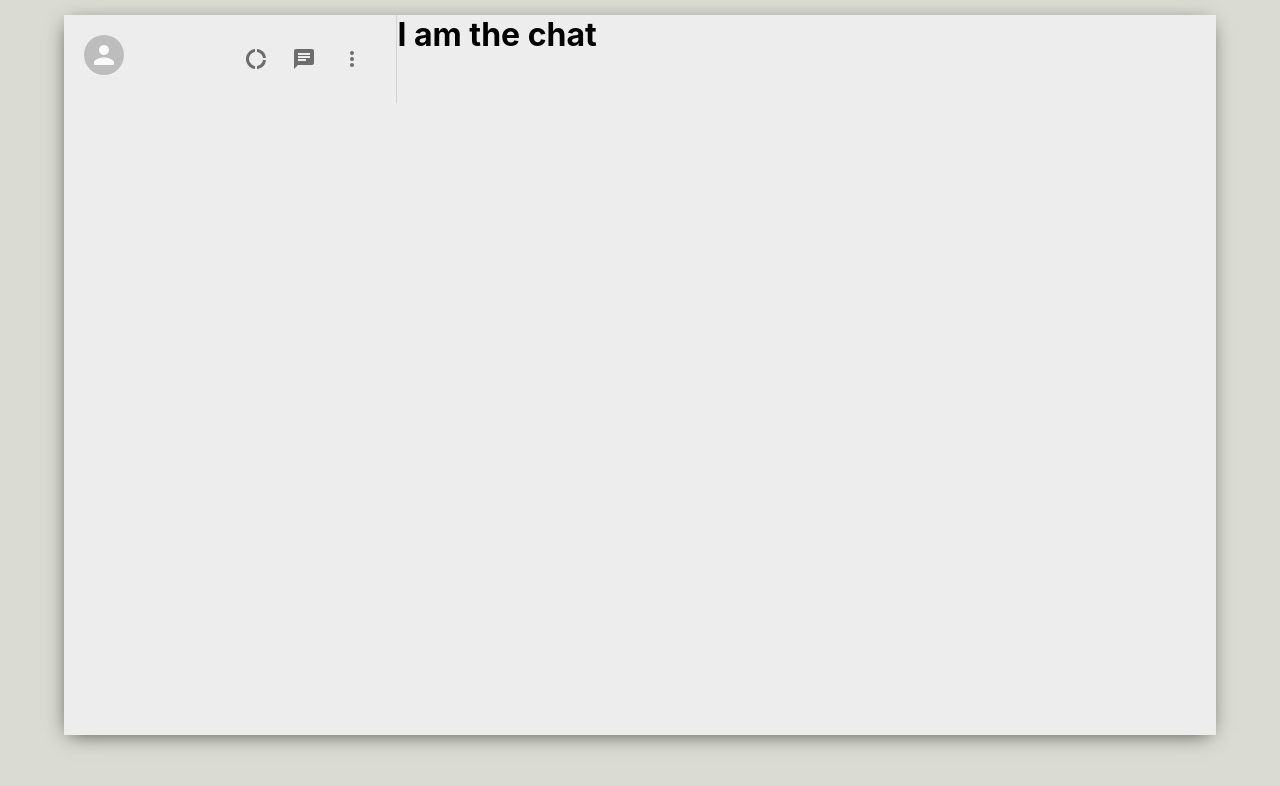
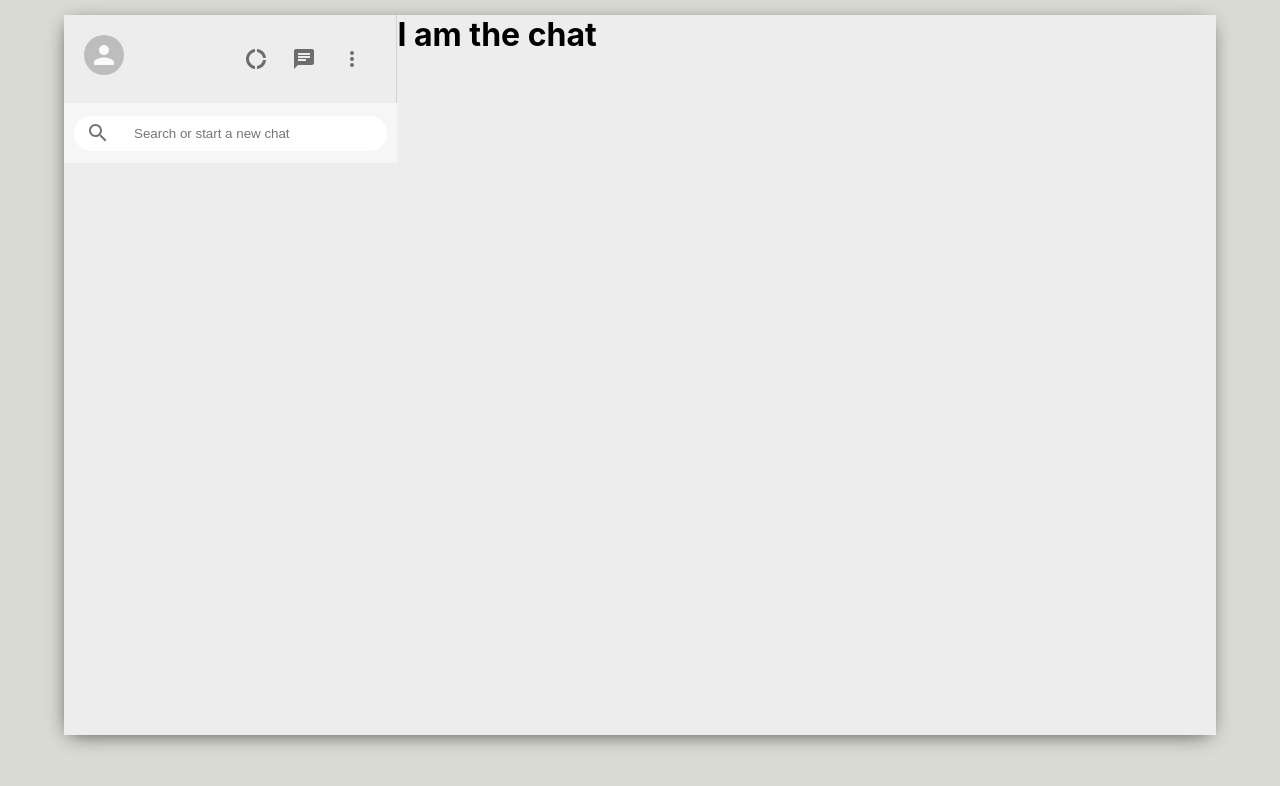
Before and after one commit to SvenHoevink/Whatsapp_clone, a React (Create React App) app in the folder whatsapp-mern/: page / in a window 1280 px wide. Shown: the top 786 px of the page. Built offline with nearby package versions, Linux system fonts and the light colour scheme.

Commit message:
added a searchbar

```diff
--- a/whatsapp-mern/src/Sidebar.css
+++ b/whatsapp-mern/src/Sidebar.css
@@ -17,3 +17,31 @@
 	justify-content: space-between;
 	min-width: 10vw;
 }
+
+.sidebar_headerRight > .MuiSvgIcon-root {
+	margin-right: 2vw;
+	font-size: 24px !important;
+}
+
+.sidebar_search {
+	display: flex;
+	align-items: center;
+	background-color: #f6f6f6;
+	height: 40px;
+	padding: 10px;
+}
+
+.sidebar_searchContainer {
+	display: flex;
+	align-items: center;
+	background-color: white;
+	width: 100%;
+	height: 35px;
+	border-radius: 20px;
+}
+
+.sidebar_searchContainer > input {
+	border: none;
+	outline-width: 0;
+	margin-left: 10px;
+}
--- a/whatsapp-mern/src/Sidebar.js
+++ b/whatsapp-mern/src/Sidebar.js
@@ -4,6 +4,7 @@ import DonutLargeIcon from '@material-ui/icons/DonutLarge';
 import { Avatar, IconButton } from '@material-ui/core';
 import ChatIcon from '@material-ui/icons/Chat';
 import MoreVertIcon from '@material-ui/icons/MoreVert';
+import SearchIcon from '@material-ui/icons/Search';
 
 function Sidebar() {
 	return (
@@ -22,6 +23,14 @@ function Sidebar() {
 					</IconButton>
 				</div>
 			</div>
+			<div className="sidebar_search">
+				<div className="sidebar_searchContainer">
+					<IconButton>
+						<SearchIcon />
+					</IconButton>
+					<input type="text" placeholder="Search or start a new chat" />
+				</div>
+			</div>
 		</div>
 	);
 }
```
